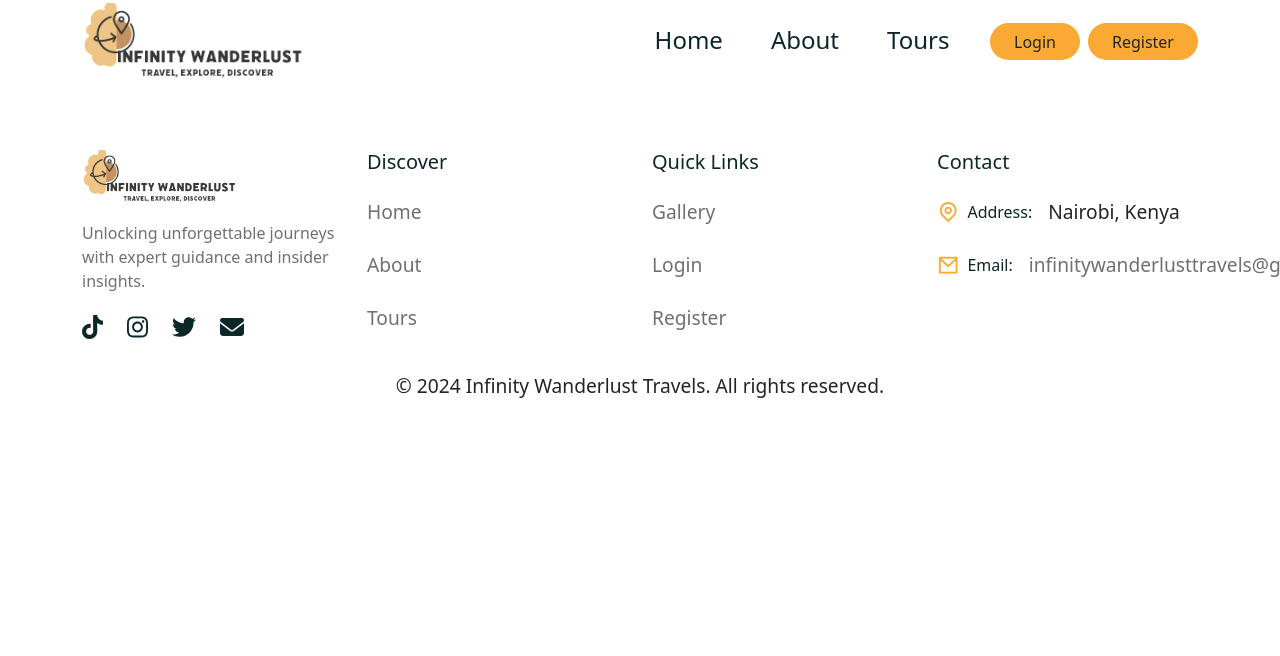
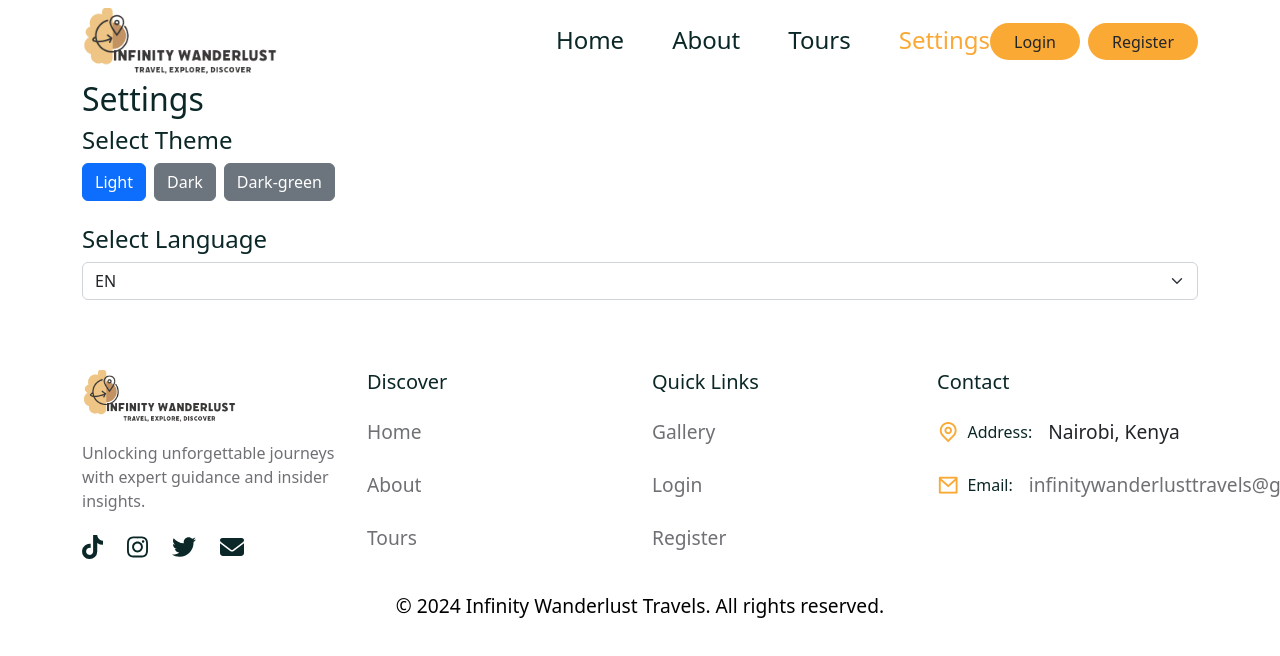
Before and after one commit to BM-Ghost/infinity-wanderlust, a React (Create React App) app: page /settings in a window 1280 px wide. Shown: the top 656 px of the page. Built offline with nearby package versions, Linux system fonts and the light colour scheme; a web font is replaced by a local one; what pocketbase would draw is missing.

Commit message:
light, dark, dark green themes

```diff
--- a/src/App.css
+++ b/src/App.css
@@ -110,3 +110,43 @@ ul {
       font-size: 1.3rem;
    }
 }
+
+/* Light Theme */
+body.light {
+  background-color: #ffffff;
+  color: #000000;
+}
+
+body.light img.logo {
+  filter: none; /* Ensure logo remains unaffected */
+}
+
+/* Dark Theme */
+body.dark {
+  background-color: #121212;
+  color: #ffffff;
+}
+
+body.dark img.logo {
+  filter: none; /* Exclude logo from theme styling */
+}
+
+body.dark .dark-sensitive {
+  color: #ffffff !important; /* Turn black text to white */
+  background-color: #222222 !important; /* Darker backgrounds */
+}
+
+/* Dark Green Theme */
+body.dark-green {
+  background-color: #0a3d3d;
+  color: #a4f4dc;
+}
+
+body.dark-green img.logo {
+  filter: none; /* Ensure logo remains unaffected */
+}
+
+body.dark-green .dark-sensitive {
+  color: #ffffff !important;
+  background-color: #134e4e !important;
+}
--- a/src/components/Header/Header.jsx
+++ b/src/components/Header/Header.jsx
@@ -11,6 +11,7 @@ const nav__links = [
   { path: '/home', display: 'Home' },
   { path: '/about', display: 'About' },
   { path: '/tours', display: 'Tours' },
+  { path: '/settings', display: 'Settings' },
 ]
 
 const Header = () => {
--- /dev/null
+++ b/src/context/ThemeContext.js
@@ -0,0 +1,28 @@
+import React, { createContext, useState, useEffect } from 'react';
+
+export const ThemeContext = createContext();
+
+const ThemeProvider = ({ children }) => {
+  const [theme, setTheme] = useState(localStorage.getItem('theme') || 'light');
+  const [language, setLanguage] = useState(localStorage.getItem('language') || 'en');
+
+  useEffect(() => {
+    localStorage.setItem('theme', theme);
+    document.body.className = theme;
+  }, [theme]);
+
+  useEffect(() => {
+    localStorage.setItem('language', language);
+  }, [language]);
+
+  const changeTheme = (newTheme) => setTheme(newTheme);
+  const changeLanguage = (newLanguage) => setLanguage(newLanguage);
+
+  return (
+    <ThemeContext.Provider value={{ theme, language, changeTheme, changeLanguage }}>
+      {children}
+    </ThemeContext.Provider>
+  );
+};
+
+export default ThemeProvider;
--- a/src/index.js
+++ b/src/index.js
@@ -2,6 +2,8 @@ import React from "react";
 import ReactDOM from "react-dom/client";
 
 import App from "./App";
+import './App.css'; // Global styles
+import ThemeProvider from './context/ThemeContext';
 import "bootstrap/dist/css/bootstrap.min.css";
 import "remixicon/fonts/remixicon.css";
 import "slick-carousel/slick/slick.css";
@@ -13,9 +15,11 @@ const root = ReactDOM.createRoot(document.getElementById("root"));
 root.render(
    <React.StrictMode>
       <AuthContextProvider>
-         <BrowserRouter>
-            <App />
-         </BrowserRouter>
+         <ThemeProvider>
+            <BrowserRouter>
+               <App />
+            </BrowserRouter>
+         </ThemeProvider>
       </AuthContextProvider>
    </React.StrictMode>
 );
--- /dev/null
+++ b/src/pages/Settings.jsx
@@ -0,0 +1,52 @@
+import React, { useContext } from 'react';
+import { ThemeContext } from '../context/ThemeContext';
+import { Container, Row, Col, Button } from 'reactstrap';
+
+const Settings = () => {
+  const { theme, language, changeTheme, changeLanguage } = useContext(ThemeContext);
+
+  const themes = ['light', 'dark', 'dark-green'];
+  const languages = ['en', 'es', 'fr', 'de'];
+
+  return (
+    <Container>
+      <Row>
+        <Col>
+          <h2>Settings</h2>
+          <div className="settings">
+            <h4>Select Theme</h4>
+            <div className="theme-options">
+              {themes.map((t) => (
+                <Button
+                  key={t}
+                  color={t === theme ? 'primary' : 'secondary'}
+                  onClick={() => changeTheme(t)}
+                  className="me-2"
+                >
+                  {t.charAt(0).toUpperCase() + t.slice(1)}
+                </Button>
+              ))}
+            </div>
+          </div>
+
+          <div className="settings mt-4">
+            <h4>Select Language</h4>
+            <select
+              value={language}
+              onChange={(e) => changeLanguage(e.target.value)}
+              className="form-select"
+            >
+              {languages.map((lang) => (
+                <option key={lang} value={lang}>
+                  {lang.toUpperCase()}
+                </option>
+              ))}
+            </select>
+          </div>
+        </Col>
+      </Row>
+    </Container>
+  );
+};
+
+export default Settings;
--- a/src/router/Routers.js
+++ b/src/router/Routers.js
@@ -8,6 +8,7 @@ import SearchResultList from './../pages/SearchResultList'
 import TourDetails from './../pages/TourDetails'
 import Tours from './../pages/Tours'
 import About from '../pages/About'
+import Settings from '../pages/Settings'
 
 const Routers = () => {
    return (
@@ -15,6 +16,7 @@ const Routers = () => {
          <Route path='/' element={<Navigate to='/home'/>} />
          <Route path='/home' element={<Home/>} />
          <Route path='/tours' element={<Tours/>} />
+         <Route path='/settings' element={<Settings/>} />
          <Route path='/about' element={<About/>} />
          <Route path='/tours/:id' element={<TourDetails/>} />
          <Route path='/login' element={<Login/>} />
```
